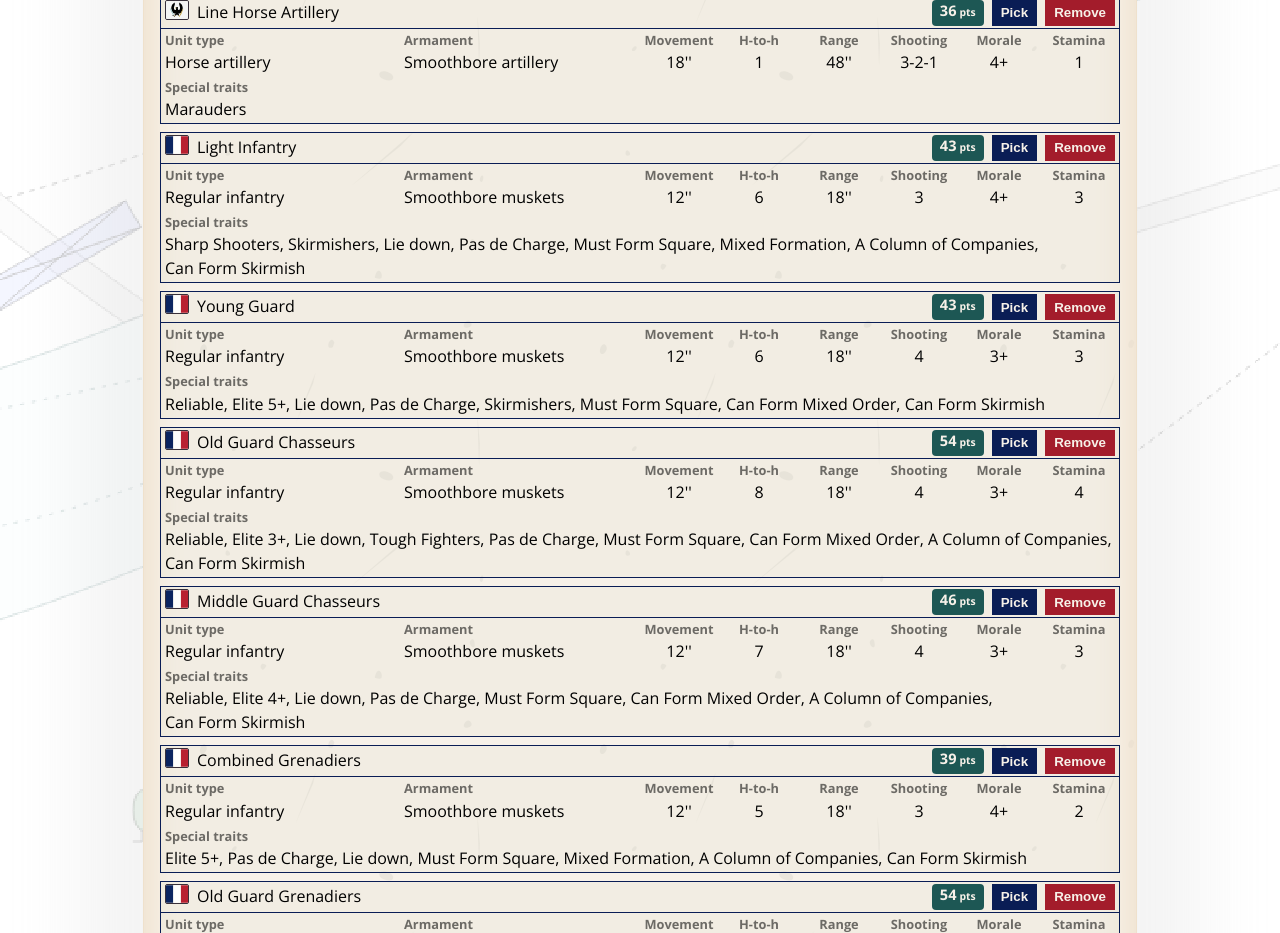
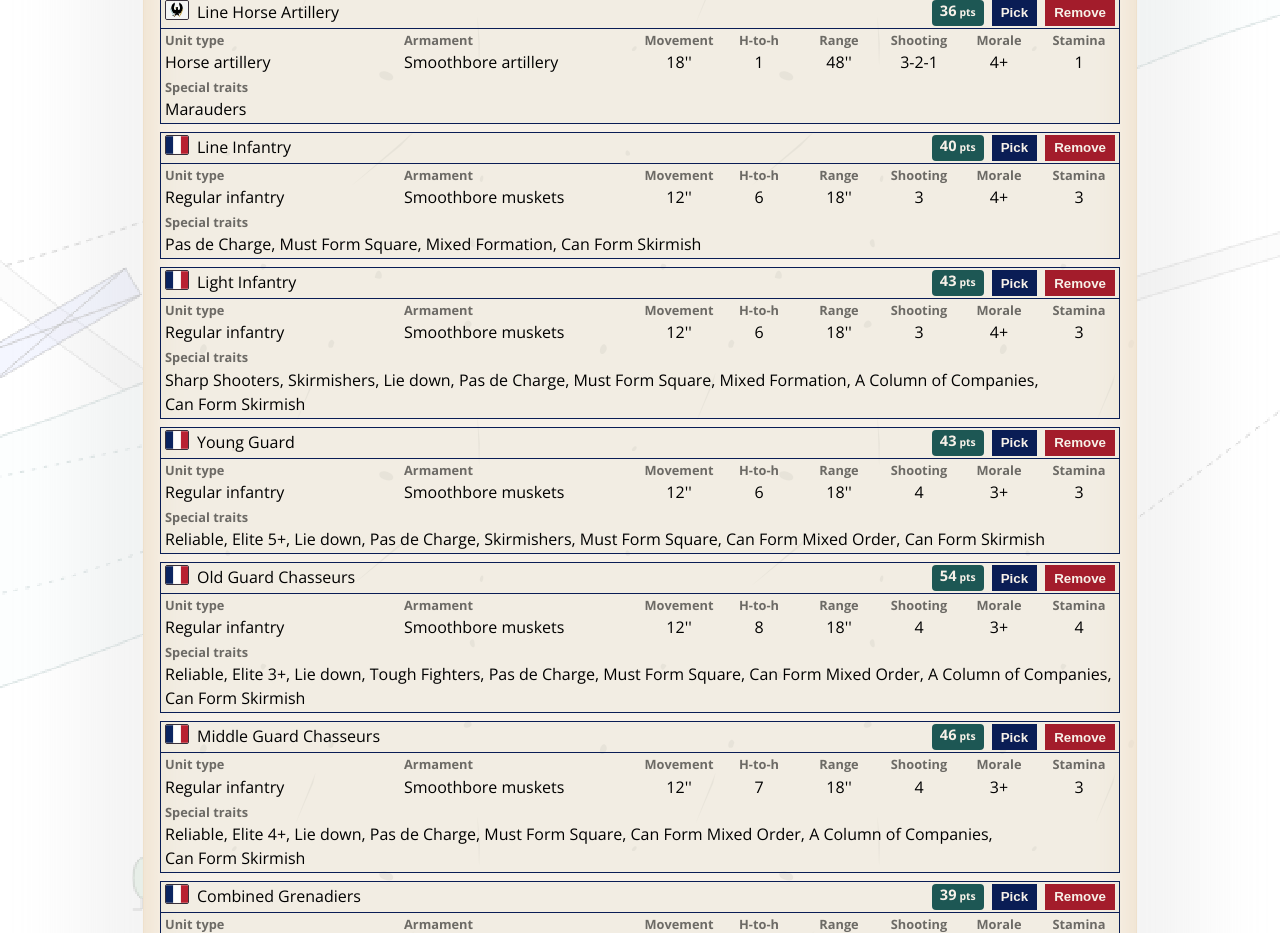
Before and after one commit to pawel-kuznik/black-powder-adjunct, a React (Vite) app: page /black-powder-adjunct/units in a window 1280 px wide. Shown: the part 3800-4733 px from the top of the page. Built offline with nearby package versions, Linux system fonts and the light colour scheme.

Commit message:
Added French Line Infantry

```diff
--- a/src/data/units.ts
+++ b/src/data/units.ts
@@ -433,6 +433,20 @@ export const defaultUnits: UnitDescriptor[] = [
         special: ["marauders"],
         affiliation: "prussian"
     },
+
+    // French line infantry
+    {
+        id: "default-french-line-infantry-regular",
+        name: "Line Infantry",
+        type: "regular-infantry",
+        armament: "smoothbore-muskets",
+        handToHand: 6,
+        shooting: 3,
+        morale: 4,
+        stamina: 3,
+        special: ["pas-de-charge", "must-form-square", "mixed-formation", "can-form-skirmish"],
+        affiliation: "french"
+    },
     // French light infantry
     {
         id: "default-french-light-infantry-regular",
```
